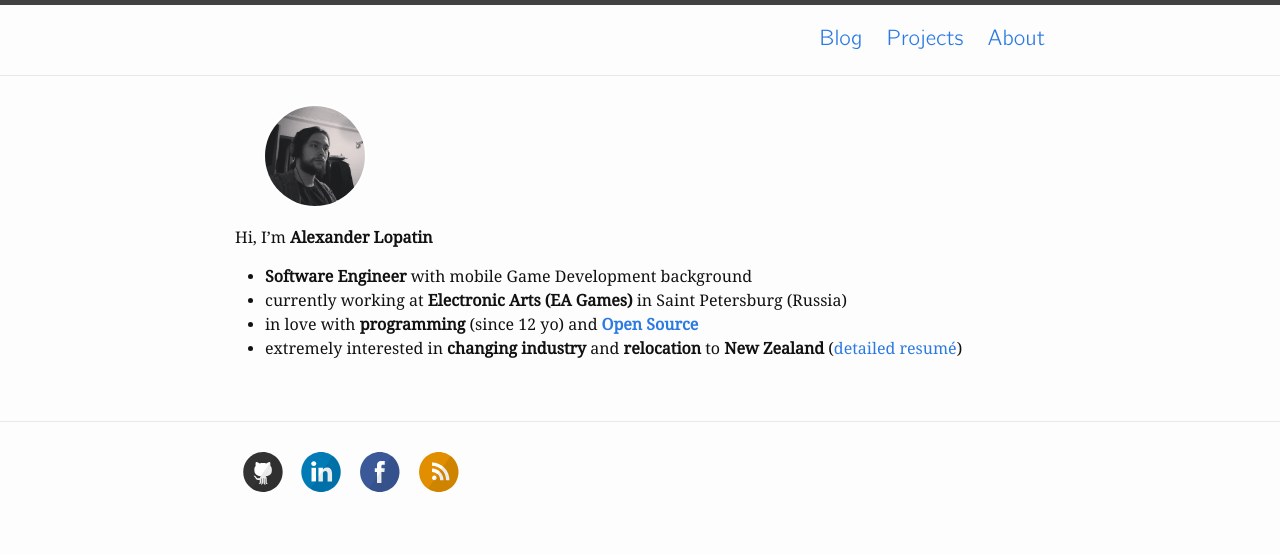
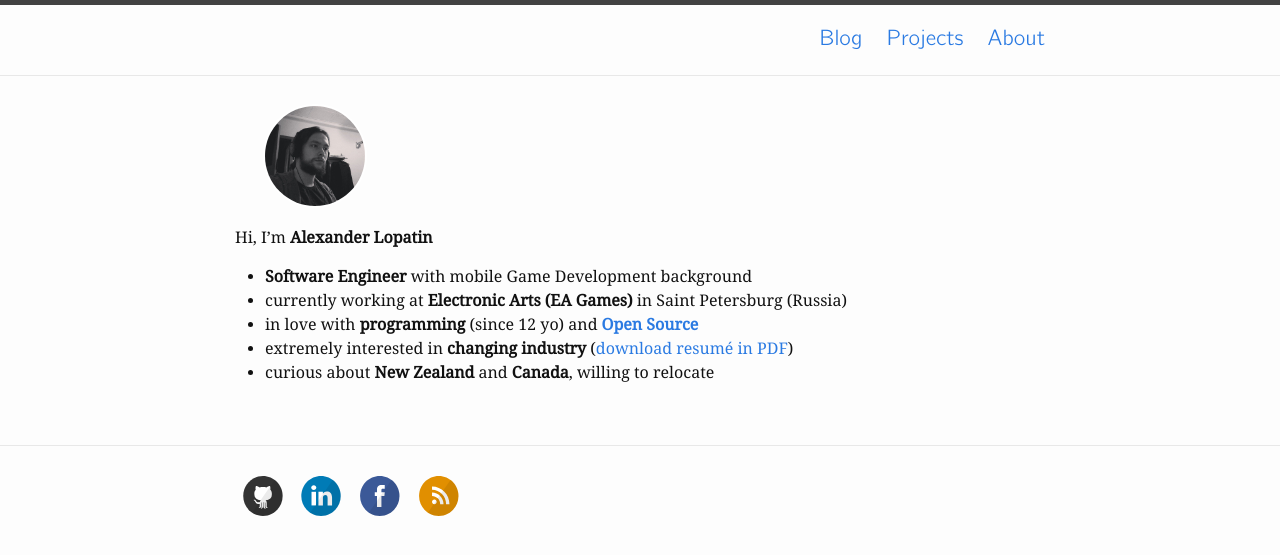
Before and after one commit to alopatindev/alopatindev.github.io, a Jekyll site: the page built from 02_about.md, in a window 1280 px wide. Shown: the top 555 px of the page. Built offline with Jekyll 4.4.1, drawn with Linux system fonts in a browser that asks for light colours.

Commit message:
edit about page

```diff
--- a/02_about.md
+++ b/02_about.md
@@ -11,4 +11,5 @@ Hi, I'm **Alexander Lopatin**
 - **Software Engineer** with mobile Game Development background
 - currently working at **Electronic Arts (EA Games)** in Saint Petersburg (Russia)
 - in love with **programming** (since 12 yo) and [**Open Source**](/projects)
-- extremely interested in **changing industry** and **relocation** to **New Zealand** ([detailed resumé](https://git.io/vVMdk))
+- extremely interested in **changing industry** ([download resumé in PDF](https://git.io/vVMdk))
+- curious about **New Zealand** and **Canada**, willing to relocate
```
